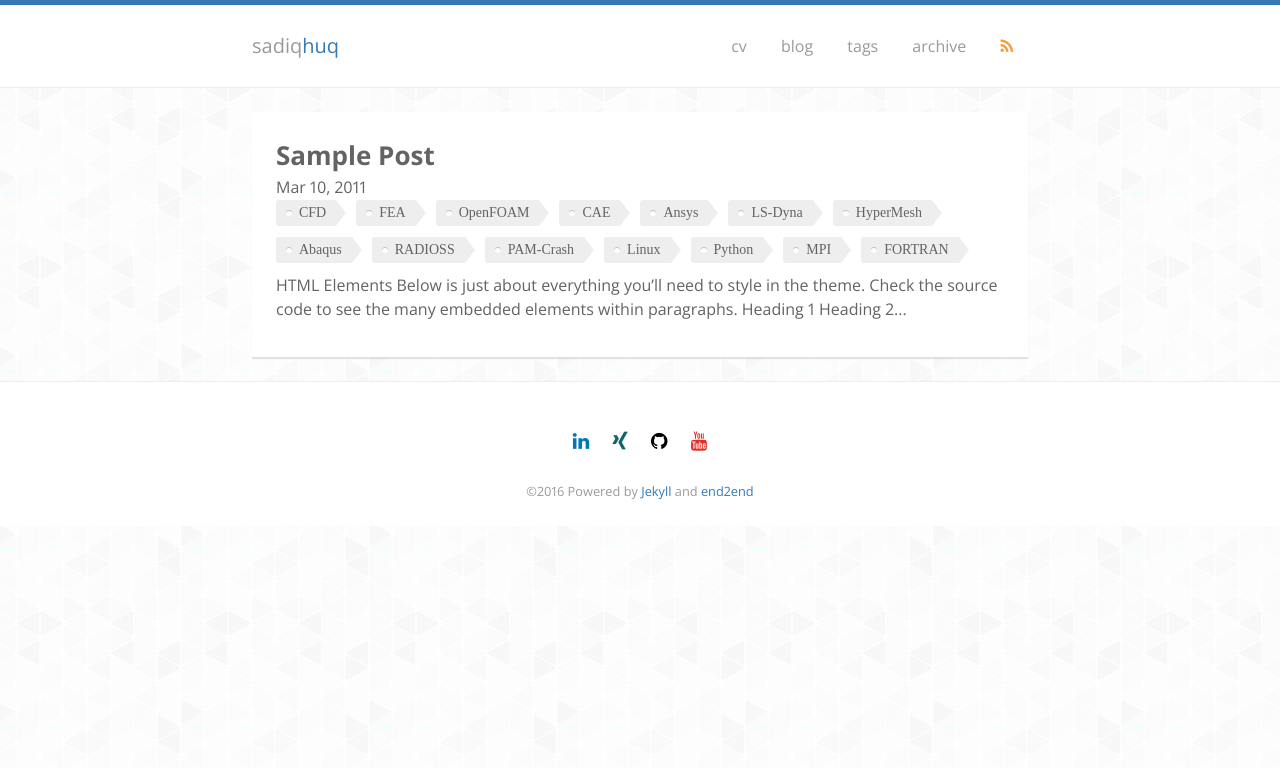
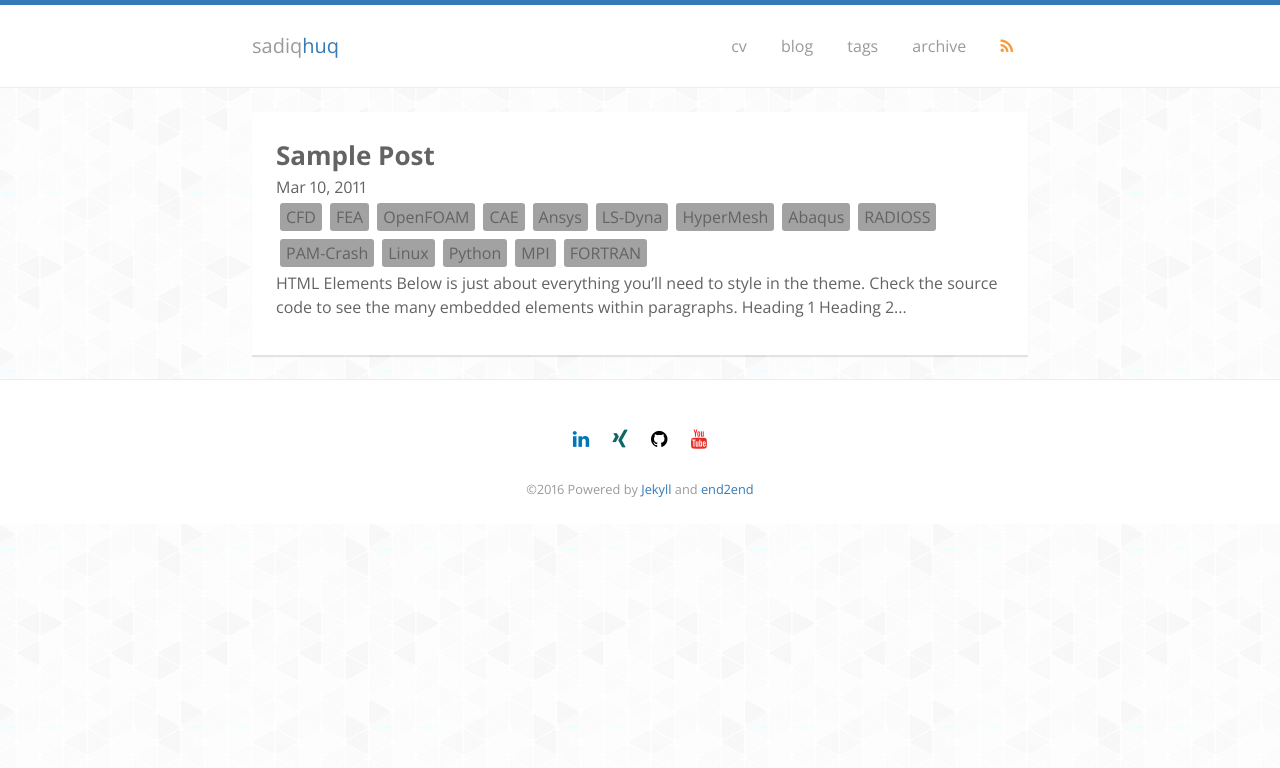
Before and after one commit to sadiqhuq/sadiqhuq.github.io, a Jekyll site: the page built from blog/index.html, in a window 1280 px wide. Shown: the top 768 px of the page. Built offline with Jekyll 4.4.1, drawn with Linux system fonts in a browser that asks for light colours; nearby versions of some CDN libraries; the list of posts is cut into pages by our own code.

Commit message:
custom tags

```diff
--- a/_includes/article.html
+++ b/_includes/article.html
@@ -14,7 +14,7 @@
      </span>
      <span style="float:right; ">
       <!-- Tags for this post -->
-      <ul class="tags">
+      <ul class="tag_ul">
        {% for tag in post.tags %}
         <li><a href="{{site.baseurl}}/tags#{{tag}}" class="tag">{{ tag }}</a></li>
        {% endfor %}
--- a/_layouts/post.html
+++ b/_layouts/post.html
@@ -15,7 +15,7 @@ layout: default
       </span>
       <span style="float:right; ">
         <!-- Tags for this post -->
-        <ul class="tags">
+        <ul class="tag_ul">
           {% for tag in page.tags %}
             <li><a href="{{site.baseurl}}/tags#{{tag}}" class="tag">{{ tag }}</a></li>
           {% endfor %}
--- a/_layouts/tags.html
+++ b/_layouts/tags.html
@@ -10,10 +10,10 @@ title: Tag Cloud
 
 <div id="tags">
   <!-- <h1>Tags</h1> -->
-  <ul class="tags">
+  <ul class="tag_ul">
   {% for item in (0..site.tags.size) %}{% unless forloop.last %}
     {% capture this_word %}{{ tag_words[item] | strip_newlines }}{% endcapture %}
-    <li ><a href="#{{ this_word | cgi_escape }}" class="tag">{{ this_word }} <span>({{ site.tags[this_word].size }})</span></a></li>
+    <li ><a href="#{{ this_word | cgi_escape }}" class="tag">{{ this_word }} <span>{{ site.tags[this_word].size }}</span></a></li>
   {% endunless %}{% endfor %}
   </ul>
 
--- /dev/null
+++ b/_scss/custom/tags.scss
@@ -0,0 +1,99 @@
+/* Tag Cloud and Page */
+/* needed by both */
+.tag_ul {
+  list-style: none;
+  margin: 0;
+  overflow: hidden;
+  padding: 0;
+}
+
+.tag_ul li {
+  float: left;
+}
+/* button like */
+.tag {
+  display: inline-block;
+  padding: 2px 6px;
+  margin: 4px;
+  color: #ffffff;
+  background-color: #a2a2a2;
+  -webkit-border-radius: 3px;
+     -moz-border-radius: 3px;
+          border-radius: 3px;
+   text-decoration: none !important;
+}
+
+.tag span {
+  font-size: 10px;
+  font-size: 0.625rem;
+  vertical-align: super;
+}
+
+.tag:hover {
+  background-color: #a2a2a2;
+}
+
+.tag:active {
+  -webkit-transform: translate(0, 1px);
+     -moz-transform: translate(0, 1px);
+      -ms-transform: translate(0, 1px);
+       -o-transform: translate(0, 1px);
+          transform: translate(0, 1px);
+  -webkit-box-shadow: 0 0 1px rgba(34, 34, 34, 0.2);
+     -moz-box-shadow: 0 0 1px rgba(34, 34, 34, 0.2);
+          box-shadow: 0 0 1px rgba(34, 34, 34, 0.2);
+}
+/* arrow like */
+/*
+.tag {
+  font: 14px/1.5 'PT Sans', serif;
+  background: #eee;
+  border-radius: 3px 0 0 3px;
+  color: #000000;
+  background-color: #bbbbbb;
+  display: inline-block;
+  height: 26px;
+  line-height: 26px;
+  padding: 0 20px 0 23px;
+  position: relative;
+  margin: 0 10px 10px 0;
+  text-decoration: none !important;
+  -webkit-transition: color 0.2s;
+}
+
+.tag::before {
+  background: #fff;
+  border-radius: 10px;
+  box-shadow: inset 0 1px rgba(0, 0, 0, 0.25);
+  content: '';
+  height: 6px;
+  left: 10px;
+  position: absolute;
+  width: 6px;
+  top: 10px;
+}
+
+.tag::after {
+  background: #fff;
+  border-bottom: 13px solid transparent;
+  border-left: 10px solid #eee;
+  border-top: 13px solid transparent;
+  content: '';
+  position: absolute;
+  right: 0;
+  top: 0;
+}
+
+.tag:hover {
+  background-color: #6a9fb5;
+	text-decoration: none !important;
+  color: white !important;
+}
+
+.tag:hover::after {
+   border-left-color: #6a9fb5;
+}
+*/
+/* End Tag Cloud and Page */
+
+/* CV */
--- a/css/main.scss
+++ b/css/main.scss
@@ -6,6 +6,9 @@
 @import "main";
 
 /* OVERRIDE */
+
+@import "custom/tags";
+
 /* avatar author image*/
   .dot {
     padding: 0px;
@@ -15,70 +18,6 @@
     height: 200px;
     float: none;
   }
-
-/* Tag Cloud and Page */
-.tags {
-  list-style: none;
-  margin: 0;
-  overflow: hidden;
-  padding: 0;
-}
-
-.tags li {
-  float: left;
-}
-
-.tag {
-  font: 14px/1.5 'PT Sans', serif;
-  background: #eee;
-  border-radius: 3px 0 0 3px;
-  color: #000000;
-  display: inline-block;
-  height: 26px;
-  line-height: 26px;
-  padding: 0 20px 0 23px;
-  position: relative;
-  margin: 0 10px 10px 0;
-  text-decoration: none !important;
-  -webkit-transition: color 0.2s;
-}
-
-.tag::before {
-  background: #fff;
-  border-radius: 10px;
-  box-shadow: inset 0 1px rgba(0, 0, 0, 0.25);
-  content: '';
-  height: 6px;
-  left: 10px;
-  position: absolute;
-  width: 6px;
-  top: 10px;
-}
-
-.tag::after {
-  background: #fff;
-  border-bottom: 13px solid transparent;
-  border-left: 10px solid #eee;
-  border-top: 13px solid transparent;
-  content: '';
-  position: absolute;
-  right: 0;
-  top: 0;
-}
-
-.tag:hover {
-  background-color: #6a9fb5;
-	text-decoration: none !important;
-  color: white !important;
-}
-
-.tag:hover::after {
-   border-left-color: #6a9fb5;
-}
-/* Tag Cloud and Page */
-
-
-/* CV */
 
 .cvskillbtn {
 	-moz-box-shadow:inset 0px 1px 0px 0px #91b8b3;
@@ -97,7 +36,6 @@
         height: 26px;
         line-height: 26px;
         padding: 0 20px 0 23px;
-	text-decoration:none;
 	text-shadow:0px 1px 0px #2b665e;
         text-decoration: none !important;
         -webkit-transition: color 0.2s;
```
